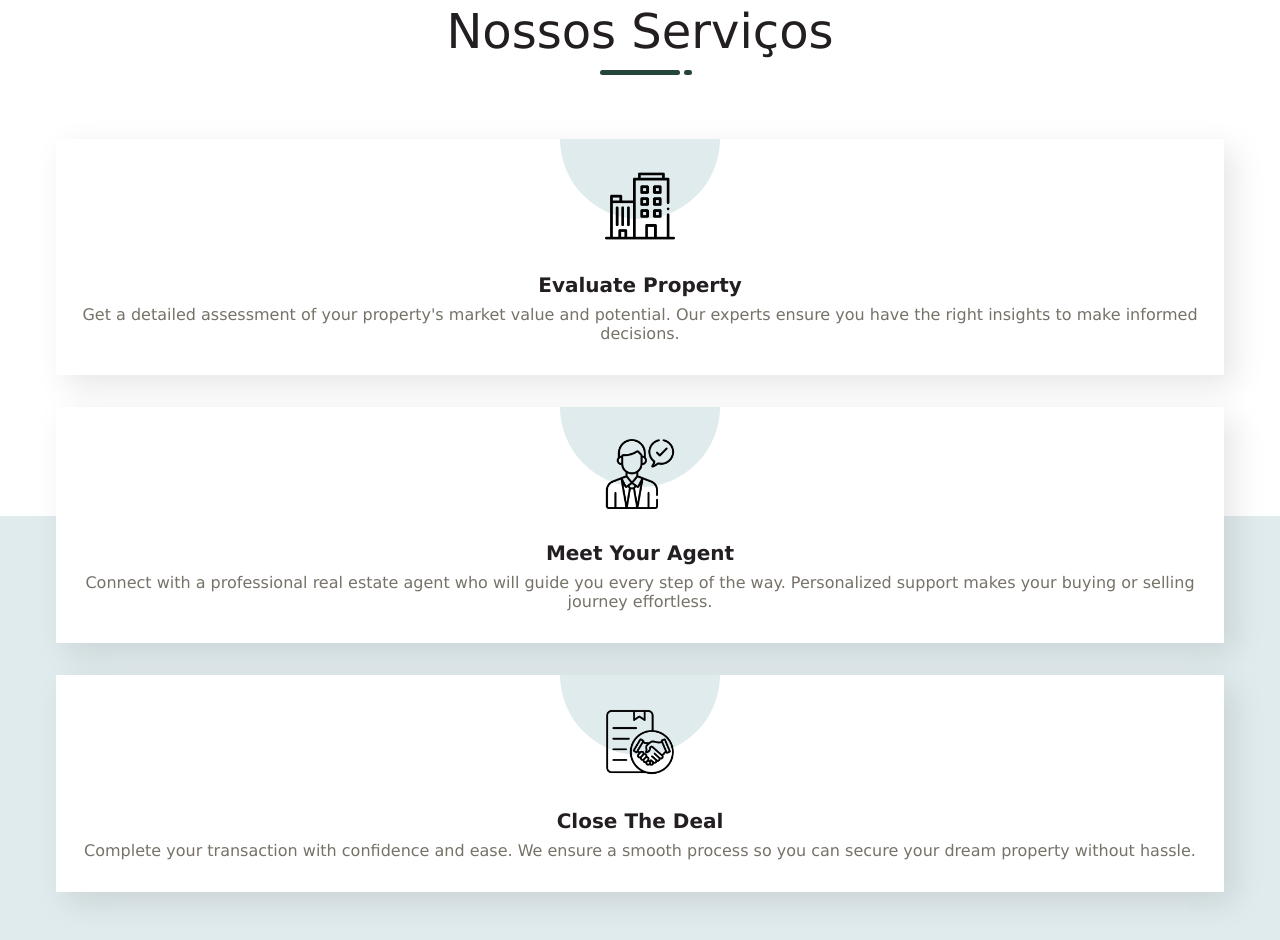
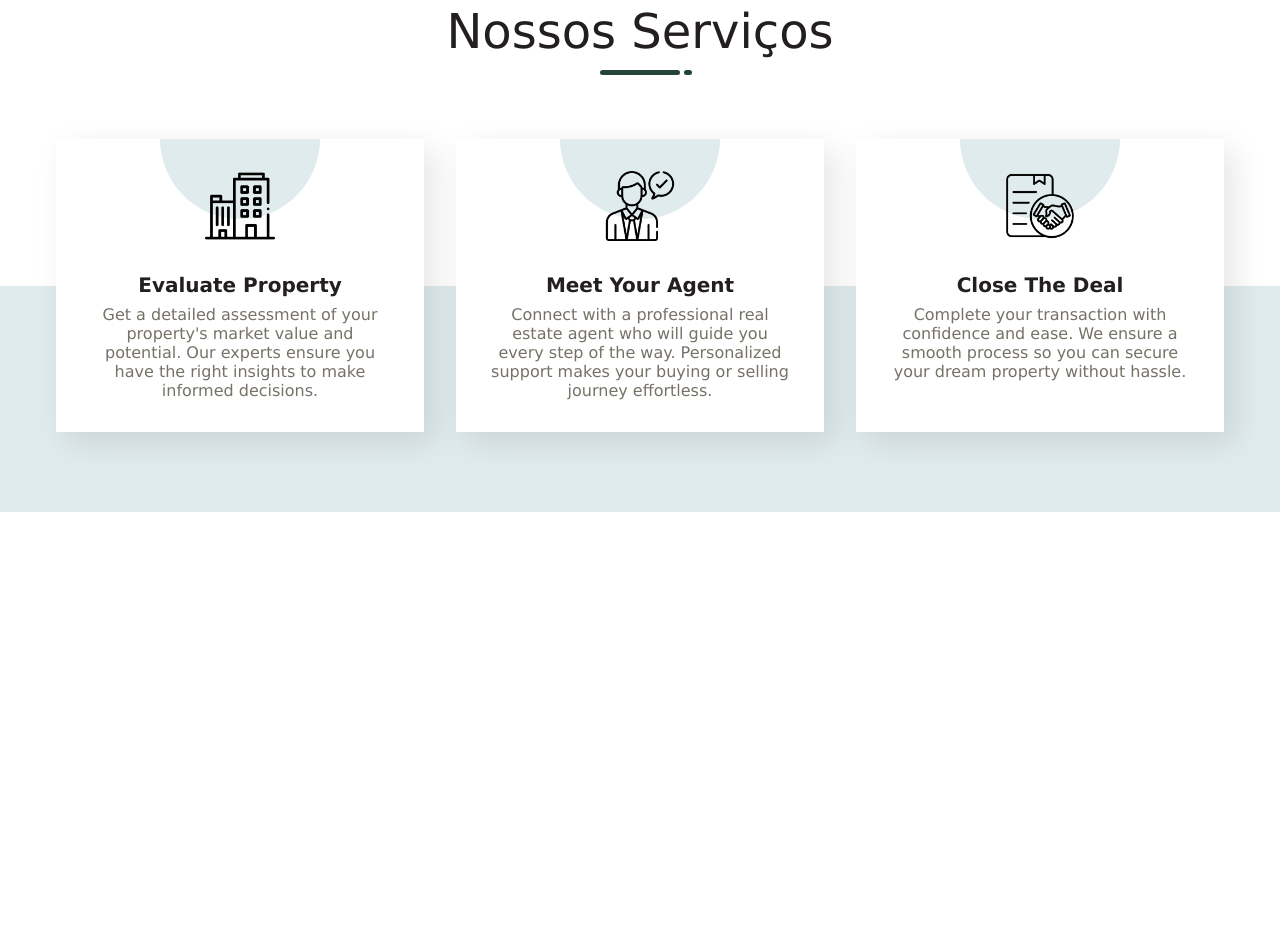
Before and after one commit to Quicaia/MOVEFLOR, a plain HTML site: page index.html in a window 1280 px wide. Shown: the part 714-1654 px from the top of the page. After the commit the page ends 1226 px from the top, so only its background shows below. Drawn offline with nearby package versions, Linux system fonts and the light colour scheme.

Commit message:
update da section servico

```diff
--- a/main.js
+++ b/main.js
@@ -33,3 +33,7 @@ scrollReveal().reveal("header form ",{
     ...scrollRevealOpition,
     delay:500,
 })
+scrollReveal().reveal(".servico__card",{
+    ...scrollRevealOpition,
+    interval:500,
+})
--- a/style.css
+++ b/style.css
@@ -279,6 +279,11 @@ header.btn{
     header form {
         flex-direction: row;
     }
+
+    .servico__grid{
+        grid-template-columns: repeat(2, 1fr);
+    }
+
 }
 
 @media( width > 768px){
@@ -335,4 +340,16 @@ header.btn{
      .header__content h1{
         text-align: left;
      }
+    .servico__grid {
+        grid-template-columns: repeat(3, 1fr);
+    }
 }
+
+@media(width > 1024px){
+    .servico__grid{
+        gap: 2rem;
+    }
+    .servico__card{
+        padding: 2rem;
+    }
+}
```
